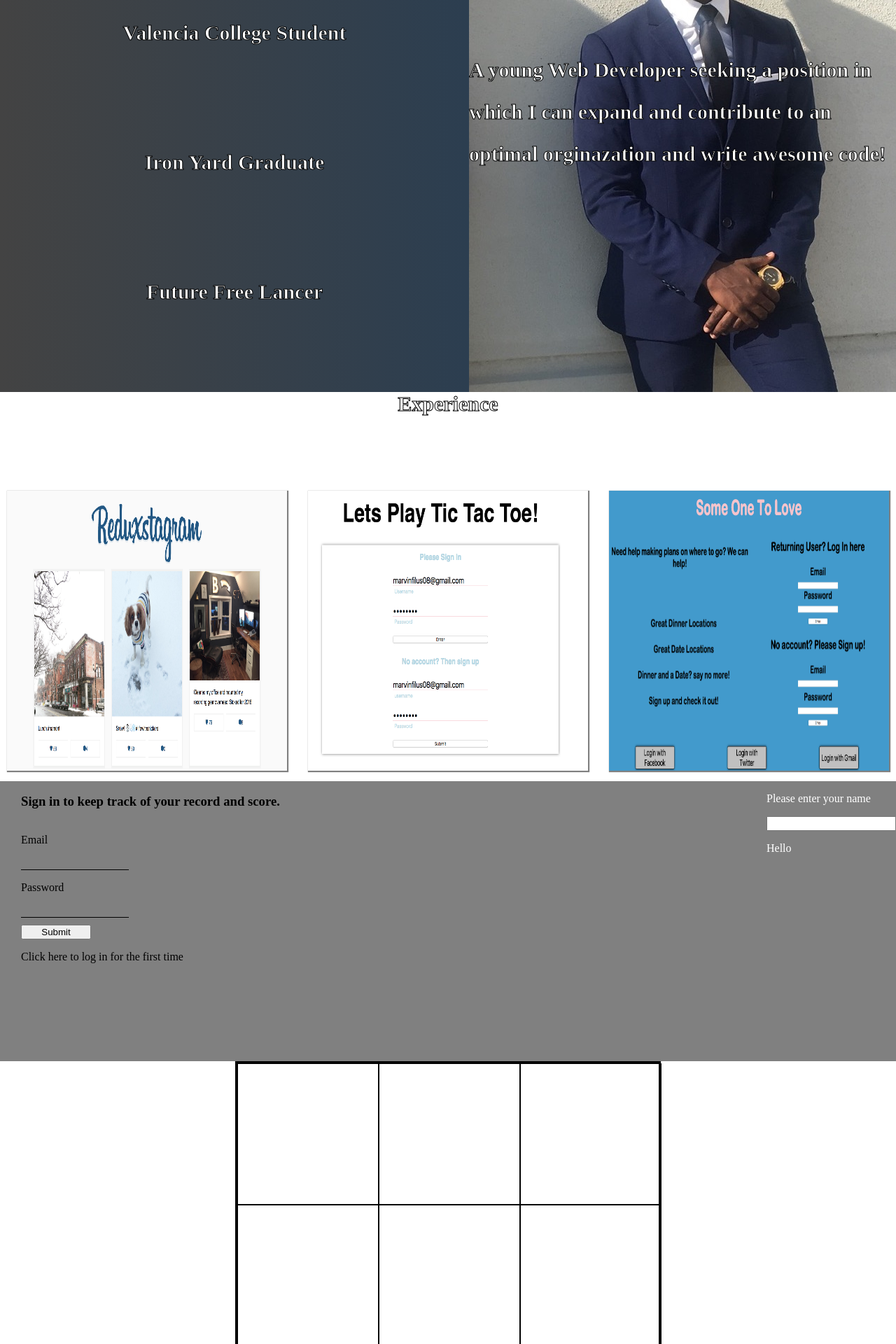
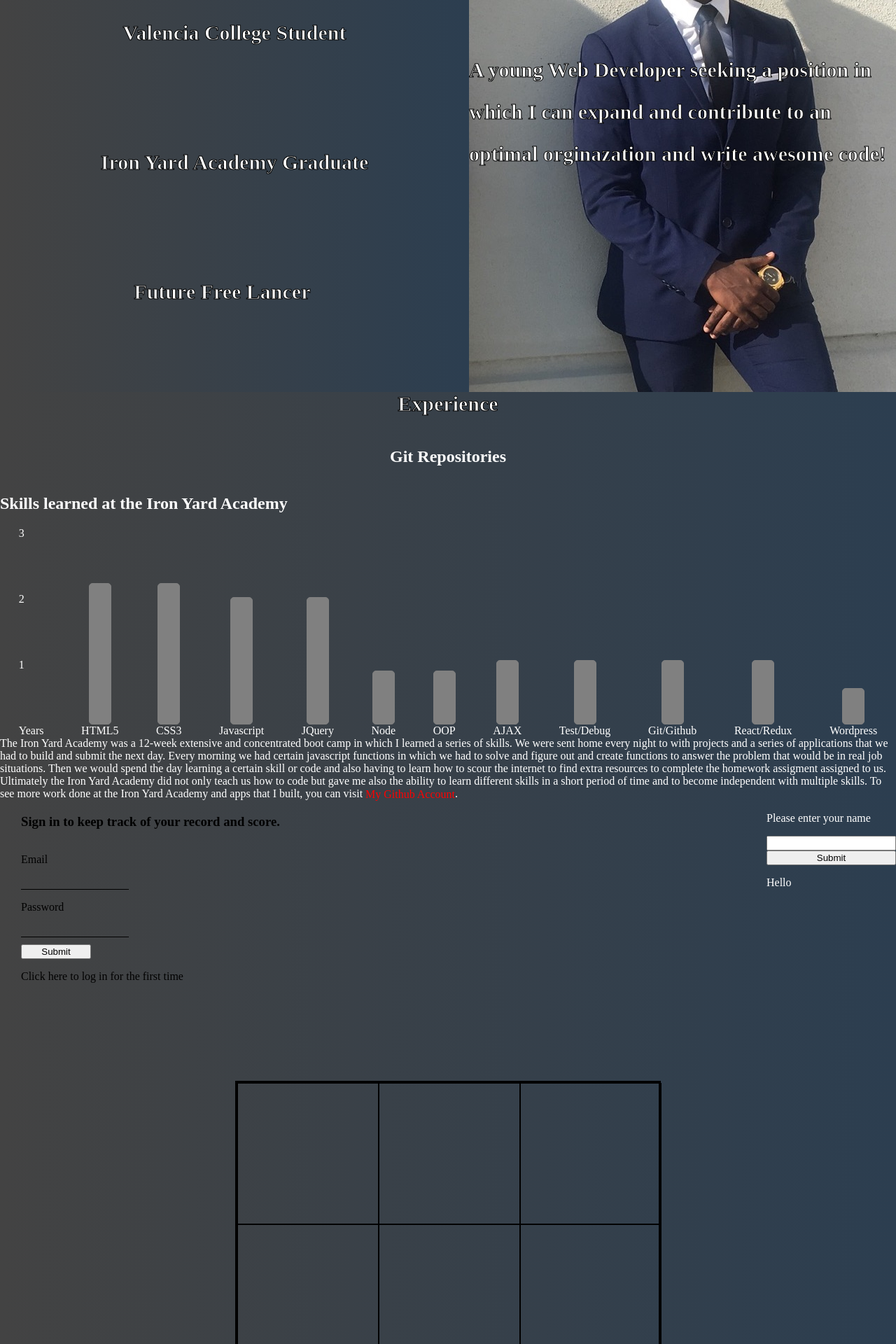
Before and after one commit to Filusmarvin/Filusmarvin.github.io, a PHP site: page / in a window 1280 px wide. Shown: the part 1440-3360 px from the top of the page at 70% size. Run offline with PHP 8.4, Linux system fonts and the light colour scheme; some libraries are stand-ins or nearby versions.

Commit message:
a little cooler

```diff
--- a/Css.css
+++ b/Css.css
@@ -1,11 +1,14 @@
+html{
+	background: linear-gradient(to right, #434343, #2c3e50);
+}
+
 body{
 	margin:0px;
 	padding:0px;
 	width:100%;
 	height:100%;
 	position: absolute;
-	background-color: linear-gradient(to right, #ffa751, #ffe259);
-	background: linear-gradient(to right, #ffa751, #ffe259);
+	background: linear-gradient(to right, #434343, #2c3e50);
 	color:white;
 }
 a:visited{
@@ -91,8 +94,9 @@
 	justify-content: space-around;
 	align-items: center;
 	width:100%;
-	height:100px;
+	height:50px;
 	font-size: 18px;
+	z-index: 3;
 }
 
 #sect-one{
@@ -173,6 +177,9 @@
 	/*animation-delay:3s;*/
 }
 
+#sect-two{
+	background: linear-gradient(to right, #434343, #2c3e50);
+}
 
 #experience{
 	padding-top: 0px;
--- a/Tic-tac-toe.js
+++ b/Tic-tac-toe.js
@@ -1,5 +1,6 @@
 $(document).ready(function(){
 	firebase.auth().onAuthStateChanged(function(user) {
+		name(user);
 	  if (user) {
 	    // User is signed in.
 	    $('.sign-in').hide();
@@ -11,14 +12,11 @@
 	    console.log('no user');
 	  }
 	});
-	if (user.name) {
-		$('.name1').hide();
-		$('.name2').show();
-	} else{
-		$('.name2').hide();
-		$('.name1').show();
-	}
 })
+
+function name(user) {
+	console.log(user)
+}
 
 function createUser(event){
 	event.preventDefault();
@@ -39,6 +37,14 @@
 		null;
 	}
 }
+
+// Add your name to firebase.
+$('.subName').on('click',function writeUserData() {
+	let username = $('.name1').val();
+  firebase.database().ref('users/' + 'uZw5zN5YM7SyTu0yCPq5CnU8otv2').set({
+    name: username
+  });
+})
 
 
 
@@ -61,3 +67,8 @@
 	$('.sign-in').hide();
 	$('.sign-up').show();
 }
+
+$('.tic-container').on('click',function (e) {
+	let click = e.target.value;
+	console.log(click)
+})
--- a/experience.css
+++ b/experience.css
@@ -1,3 +1,7 @@
+#sect-two p {
+	margin:0px;
+	padding:0px;
+	}
 .git-repo{
 	width: 100%;
 	display: flex;
@@ -52,3 +56,146 @@
 	background-repeat: no-repeat;
 	background-position: center;
 }
+
+.years{
+	display: flex;
+	flex-direction: column;
+	height: 300px;
+	justify-content: space-between;
+
+}
+
+.year{
+	margin-bottom: 0px;
+}
+
+.skills{
+	display: flex;
+	flex-direction: row;
+	align-items: flex-end;
+	justify-content: space-around;
+}
+
+.skills div{
+	margin-right: 5px;
+	margin-left: 5px;
+}
+
+.skillList{
+	display: flex;
+	flex-direction: column;
+	align-items: center;
+}
+
+.skillList p {
+	margin:0px;
+}
+
+.html{
+	border:1px solid grey;
+	border-radius: 5px;
+	background-color: grey;
+	height:200px;
+	margin:0px;
+	width: 30px;
+}
+
+.reactSkill{
+	border:1px solid grey;
+	border-radius: 5px;
+	background-color: grey;
+	height:90px;
+	margin:0px;
+	width: 30px;
+}
+
+.word{
+	border:1px solid grey;
+	border-radius: 5px;
+	background-color: grey;
+	height:50px;
+	margin:0px;
+	width: 30px;
+}
+
+.gitAni{
+	position: relative;
+	animation-name: slideUno;
+	animation-duration: 3s;
+}
+
+.css3{
+	border:1px solid grey;
+	border-radius: 5px;
+	background-color: grey;
+	height:200px;
+	margin:0px;
+	width: 30px;
+}
+.js{
+	border:1px solid grey;
+	border-radius: 5px;
+	background-color: grey;
+	height:180px;
+	margin:0px;
+	width: 30px;
+}
+
+.jquery{
+	border:1px solid grey;
+	border-radius: 5px;
+	background-color: grey;
+	height:180px;
+	margin:0px;
+	width: 30px;
+}
+.node{
+	border:1px solid grey;
+	border-radius: 5px;
+	background-color: grey;
+	height:75px;
+	margin:0px;
+	width: 30px;
+}
+.oop{
+	border:1px solid grey;
+	border-radius: 5px;
+	background-color: grey;
+	height:75px;
+	margin:0px;
+	width: 30px;
+}
+.ajax{
+	border:1px solid grey;
+	border-radius: 5px;
+	background-color: grey;
+	height:90px;
+	margin:0px;
+	width: 30px;
+}
+.test{
+	border:1px solid grey;
+	border-radius: 5px;
+	background-color: grey;
+	height:90px;
+	margin:0px;
+	width: 30px;
+}
+.github{
+	border:1px solid grey;
+	border-radius: 5px;
+	background-color: grey;
+	height:90px;
+	margin:0px;
+	width: 30px;
+}
+
+.upDown1{
+	animation-name: upDown1;
+	animation-duration: 5s;
+}
+
+.upDown2{
+	animation-name: upDown2;
+	animation-duration: 5s;
+}
--- a/index.html
+++ b/index.html
@@ -10,7 +10,7 @@
 
 </head>
 <body>
-	<header class="back1">
+	<header class="back1" id="header">
 		<nav class="nav-header">
 			<a href="#sect-one" class="hvr-grow">Intro</a>
 			<a href="#sect-two" class="hvr-grow"> Experience</a>
@@ -28,7 +28,7 @@
 				<h2 class="school"> Valencia College Student </h2>
 			</div>
 			<div class="list">
-				<h2 class="camp"> Iron Yard Graduate </h2>
+				<h2 class="camp"> Iron Yard Academy Graduate </h2>
 			</div>
 			<div class="list">
 				<h2 class="future"> Future Free Lancer </h2>
@@ -49,11 +49,66 @@
 					<a class="repo-img" href=""> <div class="Datenight gitpics" > </div> </a>
 				</div>
 			</div>
-
+			<div>
+				<h2> Skills learned at the Iron Yard Academy </h2>
+				<div class="skills">
+					<div class="years">
+						<p>3</p>
+						<p>2</p>
+						<p>1</p>
+						<p class="year">Years</p>
+					</div>
+					<div class="skillList">
+						<p class="html skill1"></p>
+						<p>HTML5</p>
+					</div>
+					<div class="skillList">
+						<p class="css3 skill2"></p>
+						<p>CSS3</p>
+					</div>
+					<div class="skillList">
+						<p class="js skill1"></p>
+						<p>Javascript</p>
+					</div>
+					<div class="skillList">
+						<p class="jquery skill2"></p>
+						<p>JQuery</p>
+					</div>
+					<div class="skillList">
+						<p class="node skill1"></p>
+						<p>Node</p>
+					</div>
+					<div class="skillList">
+						<p class="oop skill2"></p>
+						<p>OOP</p>
+					</div>
+					<div class="skillList">
+						<p class="ajax skill1"></p>
+						<p>AJAX</p>
+					</div>
+					<div class="skillList">
+						<p class="test skill2"></p>
+						<p>Test/Debug</p>
+					</div>
+					<div class="skillList">
+						<p class="github skill1"></p>
+						<p>Git/Github</p>
+					</div>
+					<div class="skillList">
+						<p class="reactSkill skill2"></p>
+						<p>React/Redux</p>
+					</div>
+					<div class="skillList">
+						<p class="word skill1"></p>
+						<p>Wordpress</p>
+					</div>
+				</div>
+				<p> The Iron Yard Academy was a 12-week extensive and concentrated boot camp in which I learned a series of skills. We were sent home every night to with projects and a series of applications that we had to build and submit the next day. Every morning we had certain javascript functions in which we had to solve and figure out and create functions to answer the problem that would be in real job situations. Then we would spend the day learning a certain skill or code and also having to learn how to scour the internet to find extra resources to complete the homework assigment assigned to us. Ultimately the Iron Yard Academy did not only teach us how to code but gave me also the ability to learn different skills in a short period of time and to become independent with multiple skills. To see more work done at the Iron Yard Academy and apps that I built, you can visit <a href="https://github.com/Filusmarvin" class="hvr-grow" style="color:red">My Github Account </a>. </p>
+			</div>
 		</div>
 	</section>
 
-	<section id="sect-three">
+	<!-- <section id="sect-three">
 		<div class="sect-">
 
 		</div>
@@ -63,7 +118,7 @@
 		<div class="sect-">
 
 		</div>
-	</section>
+	</section> -->
 
 	<section id="tic-tac-toe">
 		<header class="tic-header">
@@ -90,24 +145,25 @@
 			<div class="signedIn">
 				<p> Please enter your name </p>
 				<input class="name1" type="text" name="name" />
+				<button class="subName"> Submit </button>
 				<p> Hello <span class="name2"></span></p>
 			</div>
 		</header>
 		<div class="tic-container">
 			<div class="row row1">
-				<div class="box box1"></div>
-				<div class="box box2"></div>
-				<div class="box box3"></div>
+				<div class="box box1" value="1"></div>
+				<div class="box box4" value="4"></div>
+				<div class="box box7" value="7"></div>
 			</div>
 			<div class="row row2">
-				<div class="box box4"></div>
-				<div class="box box5"></div>
-				<div class="box box6"></div>
+				<div class="box box2" value="2"></div>
+				<div class="box box5" value="5"></div>
+				<div class="box box8" value="8"></div>
 			</div>
 			<div class="row row3">
-				<div class="box box7"></div>
-				<div class="box box8"></div>
-				<div class="box box9"></div>
+				<div class="box box3" value="3"></div>
+				<div class="box box6" value="6"></div>
+				<div class="box box9" value="9"></div>
 			</div>
 		</div>
 	</section>
@@ -117,13 +173,26 @@
 		<div class="arrow"></div>
 	</div>
 
+	<!-- <img class="random" src="" /> -->
+
 
 
 	<script src="https://ajax.aspnetcdn.com/ajax/jQuery/jquery-3.2.1.min.js"></script>
 	<script type="text/javascript" src="javascript.js"></script>
 	<script type="text/javascript" src="tic-tac-toe.js"></script>
 	<script src="https://www.gstatic.com/firebasejs/4.9.0/firebase.js"></script>
-	<script type="text/javascript" scr="firebase.js"></script>
+	<script>
+	  // Initialize Firebase
+	  var config = {
+	    apiKey: "AIzaSyBNraG5iNN2zrA0B48j4Kya9d0eN1GZH3k",
+	    authDomain: "my-resume-b32ea.firebaseapp.com",
+	    databaseURL: "https://my-resume-b32ea.firebaseio.com",
+	    projectId: "my-resume-b32ea",
+	    storageBucket: "my-resume-b32ea.appspot.com",
+	    messagingSenderId: "710682049492"
+	  };
+  firebase.initializeApp(config);
+</script>
 
 </body>
 </html>
--- a/javascript.js
+++ b/javascript.js
@@ -1,3 +1,8 @@
+// function testScroll(ev){
+//     if(window.pageYOffset>400)alert('User has scrolled at least 400 px!');
+// }
+// window.onscroll=testScroll
+
 $(window).scroll(function(){
 
 })
@@ -35,11 +40,11 @@
 
 		// Run the callback
 		// console.log( 'Scrolling has stopped.' );
-		if(scrollDirection === "up"){
-			console.log("the direction is up");
-		} else if (scrollDirection === "down") {
-			console.log("this scroll direction is down")
-		}
+		// if(scrollDirection === "up"){
+		// 	console.log("the direction is up");
+		// } else if (scrollDirection === "down") {
+		// 	console.log("this scroll direction is down")
+		// }
 
 	}, 50);
 
@@ -47,26 +52,62 @@
 
 // SetTime out function for the animation in section two left side List...
 
+$(window).scroll(function () {
+	if(window.pageYOffset>700){
+    	// console.log(pageYOffset)
     	$(document).ready(setTimeout(function(){
 			$('.dev').show();
+		},1000));
+
+		$(document).ready(setTimeout(function(){
+			$('.school').show();
 		},2000));
 
 		$(document).ready(setTimeout(function(){
-	$('.school').show();
+			$('.camp').show();
 		},3000));
-
-$(document).ready(setTimeout(function(){
-	$('.camp').show();
-},4000));
 		$(document).ready(setTimeout(function(){
 
 			$('.future').show();
-},5000));
+		},4000));
+    }
+})
+
+// Background color for the header after certain scroll amount
+
+$(window).scroll(function () {
+	if (pageYOffset>1150) {
+		$('.nav-header').css("background","linear-gradient(to right, #434343, #2c3e50)");
+	} else {
+		$('.nav-header').css('background','none');
+	}
+})
+// animation for the experience section
+$(window).scroll(function () {
+	if (pageYOffset>1500) {
+		$('.repo-img').show();
+		$('.repo-img').addClass('gitAni');
+	}
+	if (pageYOffset< 1000) {
+		$('.repo-img').hide();
+	}
+
+	//animation for the skills bars
+	if (pageYOffset> 2175) {
+		$('.skill1').addClass('upDown1');
+		$('.skill2').addClass('upDown2');
+	}
+})
+
+
+
+
+
 
 var num = 1;
 
 $(document).ready(setInterval(function () {
-	console.log(num)
+	// console.log(num)
 
 	switch(num){
 	case 1:
@@ -88,6 +129,30 @@
 	}
 },4000))
 
+// Array and function for random photo
+
 $(window).ready(function(){
+	var arr = [];
+	while(arr.length < 4){
+	    var randomnumber = Math.floor(Math.random()*100) + 1;
+	    if(arr.indexOf(randomnumber) > -1) continue;
+	    arr[arr.length] = randomnumber;
+	}
+	// console.log(arr);
+	let num1 = arr[0];
+	let num2 = arr[1];
+	// let num3 = arr[2];
 
+	let a = "" + num1 + num2;
+	console.log(a)
+	let key ="7955846-4dce5a3ca0059f6d2d4d8a9e3";
+	return fetch(`https://pixabay.com/api/?key=${key}&id=${a}`)
+	.then(response => response.json()).then(photo);
 })
+
+function photo(data) {
+	let photo = data;
+	console.log(photo);
+	$('.random').attr('src',`${photo}`)
+
+}
--- a/tic-tac-toe.css
+++ b/tic-tac-toe.css
@@ -1,7 +1,11 @@
+#tic-tac-toe{
+	background: linear-gradient(to right, #434343, #2c3e50);
+}
+
 .tic-header{
 	width: 100%;
 	height: 400px;
-	background-color: grey;
+	background: linear-gradient(to right, #434343, #2c3e50);
 	display: flex;
 	flex-direction: row;
 	justify-content: space-between;
```
Also changed, not shown: css-animations.css (+47 -0 lines), firebase.js (deleted, +0 -10 lines), package.json (added, +24 -0 lines). Lines whose indentation alone changed are shown as unchanged.
